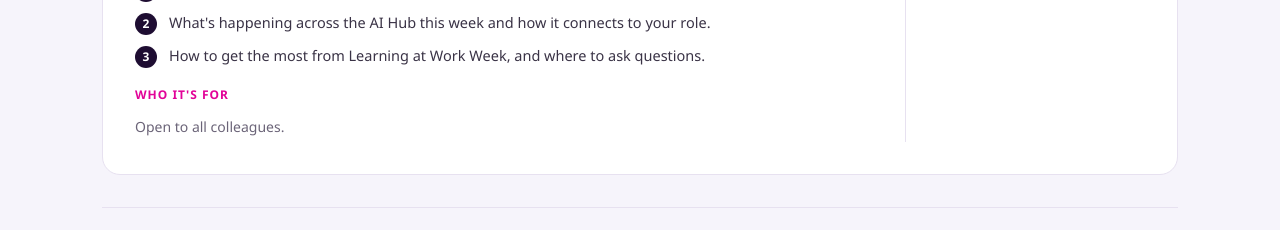
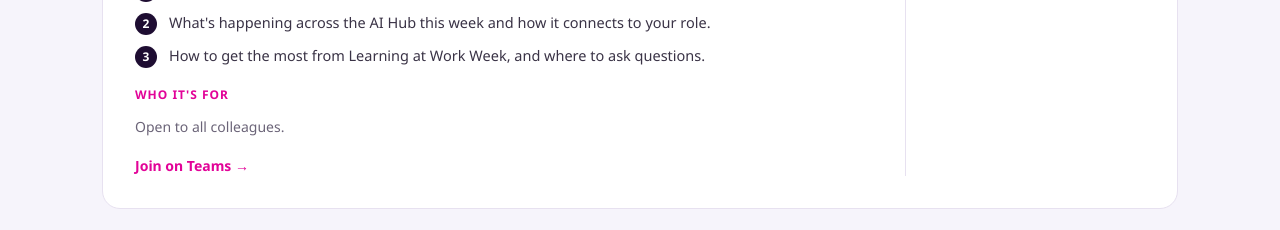
Before and after one commit to LeqtureProduction/quantexa-laww2026, a plain HTML site: page index.html in a window 1280 px wide. Shown: the part 1604-1834 px from the top of the page. Drawn offline with Linux system fonts and the light colour scheme; a web font is replaced by a local one.

Commit message:
Add files via upload

```diff
--- a/index.html
+++ b/index.html
@@ -458,7 +458,7 @@ const sessions = [
       "What's happening across the AI Hub this week and how it connects to your role.",
       "How to get the most from Learning at Work Week, and where to ask questions."
     ],
-    join:null
+    join:{label:"Join on Teams", url:"https://teams.microsoft.com/l/meetup-join/19%3ameeting_MDU0YzdlZWMtZmNjZS00ZDcwLWEzZmYtNzE2ZmFlN2JlMDA3%40thread.v2/0?context=%7b%22Tid%22%3a%2267b38e99-fa79-4e92-9a49-4f49d3464568%22%2c%22Oid%22%3a%222dc8572e-d092-4b1a-948d-d929da4fa058%22%7d"}
   },
   {
     day:"Mon 6 Jul", time:"15:00", tag:"Keynote",
@@ -478,8 +478,8 @@ const sessions = [
     day:"Tue 7 Jul", time:"06:30", tag:null,
     speakers:[{name:"Donika Rexhepi", role:"Internal Communications &amp; Engagement Manager, Employee Experience", photo:PHOTOS.donika}],
     title:"Q-Net &amp; beyond: Creating Impactful Internal Communications",
-    hook:"The APAC-friendly repeat of the same session below, run without Madeline.",
-    desc:"This is the same session as the main Q-Net &amp; beyond session, run a second time at an APAC-friendly hour. Donika covers the same ground on creating internal communications that people actually read and act on, without Madeline, who joins the main session instead.",
+    hook:"Q-Net &amp; beyond: Creating Impactful Internal Communications",
+    desc:"Want to create internal communications that people actually read and act on? Join us for a practical session covering the essentials of internal communications at Quantexa. You'll learn how to create engaging content, choose the right channels, make the most of Q-Net, and measure the impact of your communications, with a live demo to bring it all together. Whether you write often or just now and then, if you're creating content on Q-Net, you're part of our internal comms ecosystem, and this session is for you.",
     who:"Open to all colleagues, especially those in APAC timezones who can't make the main session.",
     join:{label:"Join on Teams", url:"https://teams.microsoft.com/meet/341787213828710?p=SRyXTqX0FPkBv3OLly"}
   },
```
